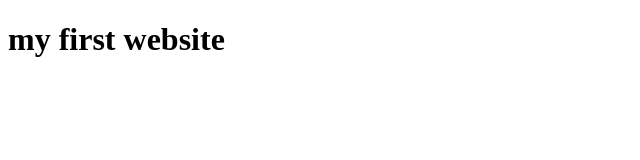
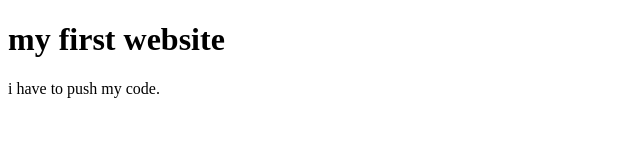
Before and after one commit to Harun-Or-Rashid-Shanto/my-first-website, a plain HTML site: page index.html in a window 1280 px wide. Shown: the whole page, without its empty margins (0-640 px from the left). Drawn offline with Linux system fonts and the light colour scheme.

Commit message:
new code added

```diff
--- a/index.html
+++ b/index.html
@@ -8,5 +8,6 @@
 </head>
 <body>
     <h1>my first website</h1>
+    <p>i have to push my code.</p>
 </body>
 </html>
```
